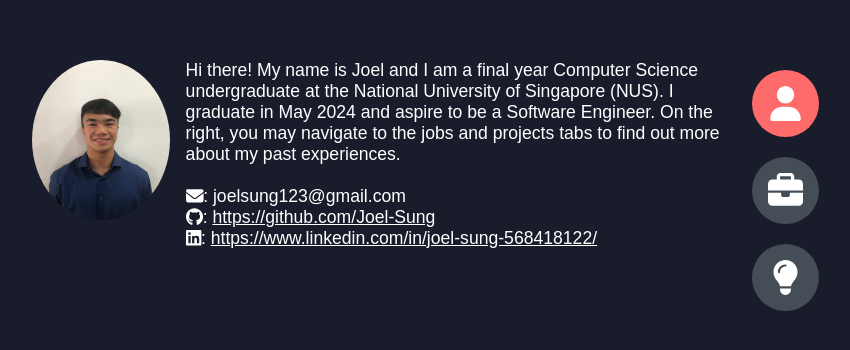
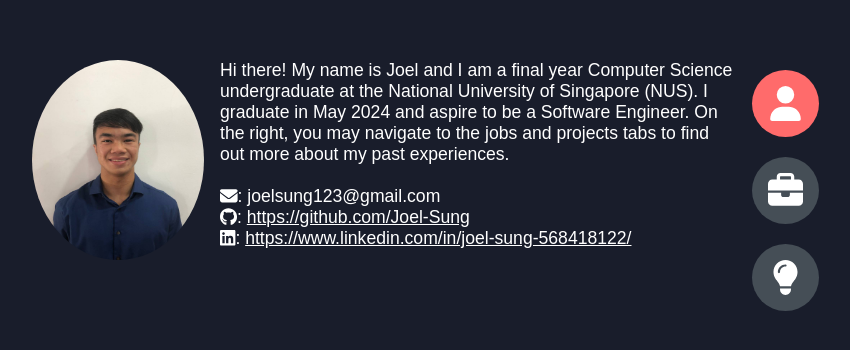
Before and after one commit to Joel-Sung/Joel-Sung.github.io, a Next.js app: page / in a window 1280 px wide. Shown: the part 140-490 px from the top of the page, without its empty margins (208-1058 px from the left). Built offline with nearby package versions, Linux system fonts and the light colour scheme.

Commit message:
Resize profile image and made animation speed faster

```diff
--- a/src/components/ProfileSection.module.scss
+++ b/src/components/ProfileSection.module.scss
@@ -4,15 +4,15 @@
 }
 
 .profilePic {
-  flex: 1;
-  width: 100px;
-  height: 160px;
+  flex: 2.5;
+  width: auto;
+  height: 200px;
   border-radius: 50%;
   background-size: contain;
   align-self: top;
 }
 
 .description {
-  flex: 4;
+  flex: 7.5;
   padding: 0 1rem;
 }
--- a/src/components/card/ItemDetails.module.scss
+++ b/src/components/card/ItemDetails.module.scss
@@ -16,7 +16,7 @@
   flex-direction: column;
 
   animation-name: rise;
-  animation-duration: 0.75s;
+  animation-duration: 0.5s;
   animation-timing-function: ease-out;
   animation-iteration-count: 1;
   animation-fill-mode: forwards;
--- a/src/pages/index.module.scss
+++ b/src/pages/index.module.scss
@@ -24,7 +24,7 @@
 
 .section {
   animation-name: rise;
-  animation-duration: 1s;
+  animation-duration: 0.75s;
   animation-timing-function: ease-out;
   animation-iteration-count: 1;
   animation-fill-mode: forwards;
```
Also changed, not shown: 1 other file (tests, documents, lock files or other folders).
